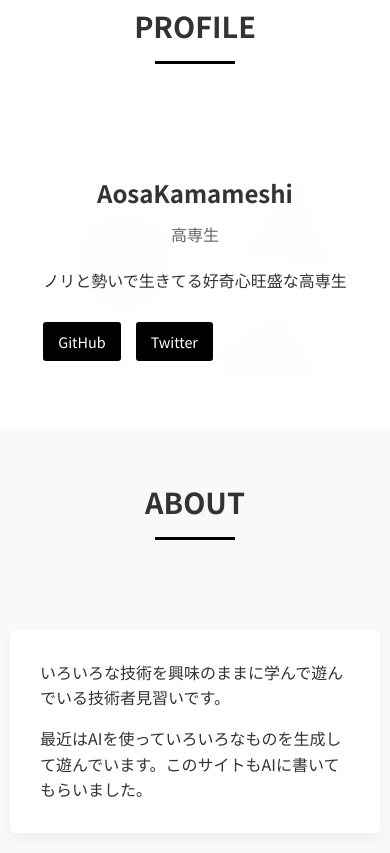
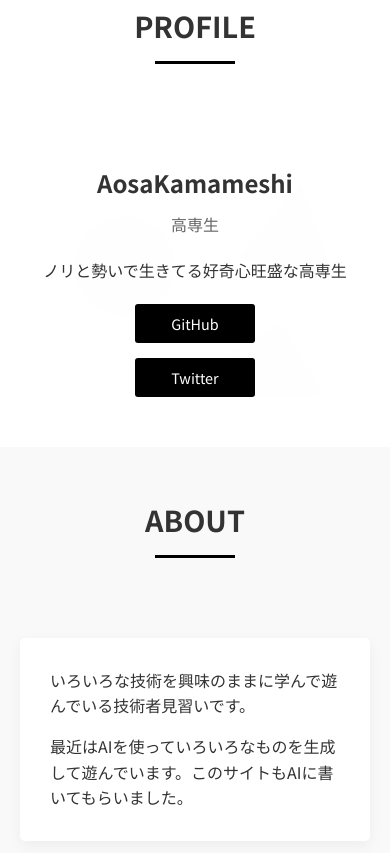
Before and after one commit to Aosa-kamameshi/Mypage, a plain HTML site: page index.html in a window 390 px wide. Shown: the part 891-1744 px from the top of the page. Drawn offline with Linux system fonts and the light colour scheme.

Commit message:
css調整

```diff
--- a/styles.css
+++ b/styles.css
@@ -504,6 +504,10 @@ ul {
 }
 
 /* プロフィールセクション */
+/* プロフィールセクションのモバイル対応修正版 */
+/* 既存のスタイルを置き換えて、以下をstyles.cssの該当部分に適用してください */
+
+/* プロフィールセクション - デスクトップ */
 .profile-content {
     display: flex;
     align-items: center;
@@ -527,17 +531,6 @@ ul {
     overflow: hidden;
 }
 
-.overlay-image {
-    position: absolute;
-    top: 50%;
-    left: 50%;
-    width: 100%;
-    height: 100%;
-    object-fit: cover;
-    transform: translate(-50%, -50%);
-}
-
-/* レスポンシブ画像のための追加スタイル */
 .responsive-image {
     position: absolute;
     top: 50%;
@@ -567,59 +560,114 @@ ul {
     margin-top: 20px;
 }
 
-/* モバイル対応のメディアクエリ */
-@media screen and (max-width: 768px) {
+.social-links {
+    display: flex;
+    gap: 15px;
+    margin-top: 20px;
+}
+
+.social-link {
+    padding: 8px 15px;
+    background-color: var(--primary-color);
+    color: white;
+    border-radius: 3px;
+    font-size: 0.9rem;
+    transition: all var(--transition-speed) ease;
+}
+
+.social-link:hover {
+    background-color: #333;
+    transform: translateY(-3px);
+}
+
+/* タブレット対応 (992px以下) */
+@media (max-width: 992px) {
     .profile-content {
-        display: flex !important;
-        flex-direction: column !important;
-        gap: 30px !important;
-        text-align: center !important;
+        flex-direction: column;
+        text-align: center;
+        gap: 40px;
     }
 
     .profile-image {
-        flex: none !important;
-        order: 1 !important; /* 画像を最初に配置 */
-        max-width: 250px !important;
-        margin: 0 auto !important;
+        max-width: 300px;
+        margin: 0 auto;
     }
 
     .profile-text {
-        flex: none !important;
-        order: 2 !important; /* テキストを画像の後に配置 */
+        flex: none;
+    }
+}
+
+/* モバイル対応 (768px以下) - 画像を上に配置 */
+@media (max-width: 768px) {
+    .profile-content {
+        flex-direction: column;
+        text-align: center;
+        gap: 30px;
+    }
+
+    /* 画像を最上部に配置 */
+    .profile-image {
+        order: -1; /* flexboxで順序を変更して画像を最初に */
+        flex: none;
+        max-width: 250px;
+        margin: 0 auto;
+    }
+
+    /* テキスト部分を画像の下に配置 */
+    .profile-text {
+        order: 1;
+        flex: none;
     }
 
     .profile-text h3 {
-        font-size: 1.8rem !important;
-        margin-top: 0 !important;
+        font-size: 1.8rem;
+        margin-top: 0;
     }
 
-    .container {
-        padding: 10px !important;
+    .profile-description {
+        font-size: 1.1rem;
+    }
+
+    /* ソーシャルリンクをモバイル用に調整 */
+    .social-links {
+        justify-content: center;
+        flex-wrap: wrap;
+        gap: 10px;
     }
 
     .social-link {
-        display: block !important;
-        margin: 8px 0 !important;
-        text-align: center !important;
+        min-width: 80px;
+        text-align: center;
     }
 }
 
-/* より小さい画面サイズ用の追加メディアクエリ */
-@media screen and (max-width: 480px) {
+/* 小さなモバイル画面 (480px以下) */
+@media (max-width: 480px) {
     .profile-content {
-        gap: 20px !important;
+        gap: 20px;
     }
 
     .profile-image {
-        max-width: 200px !important;
+        max-width: 200px;
     }
 
     .profile-text h3 {
-        font-size: 1.5rem !important;
+        font-size: 1.5rem;
     }
 
     .profile-description {
-        font-size: 1rem !important;
+        font-size: 1rem;
+    }
+
+    .social-links {
+        flex-direction: column;
+        align-items: center;
+        gap: 8px;
+    }
+
+    .social-link {
+        width: 120px;
     }
 }
 
```
